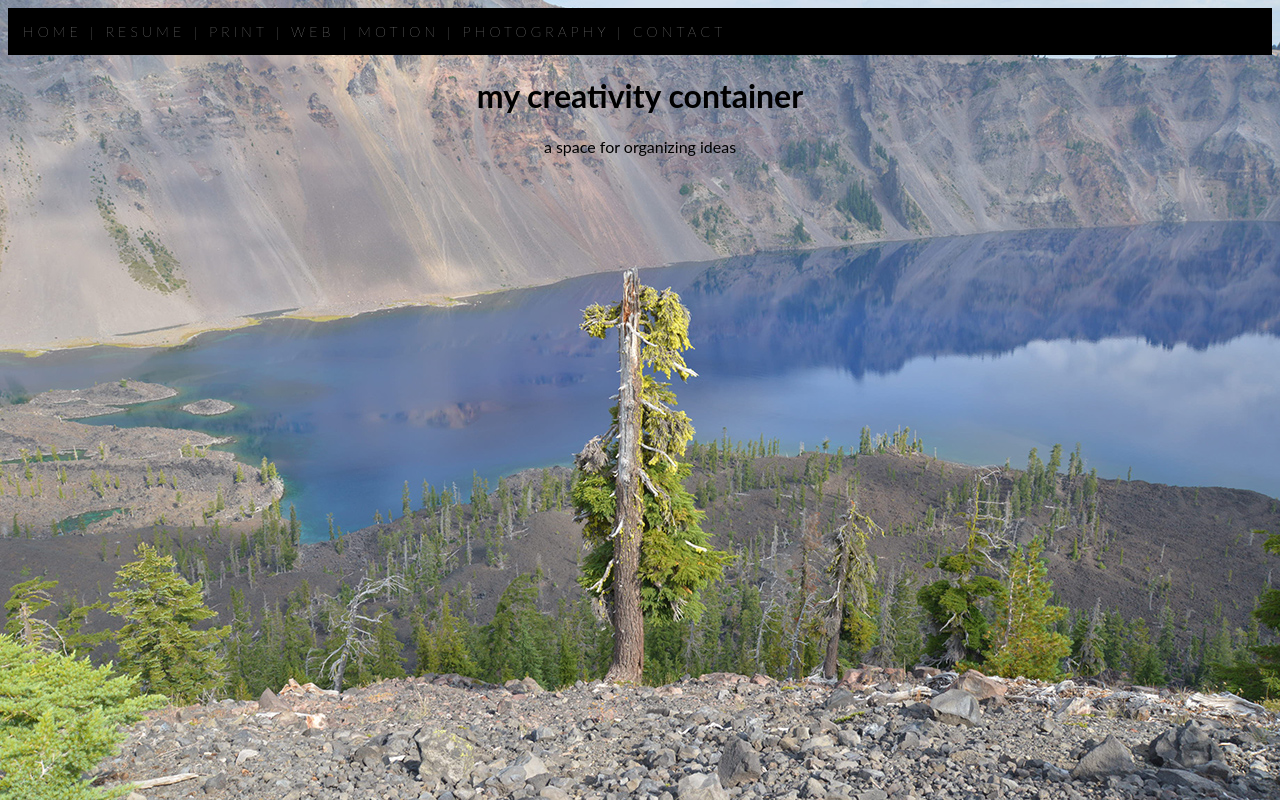
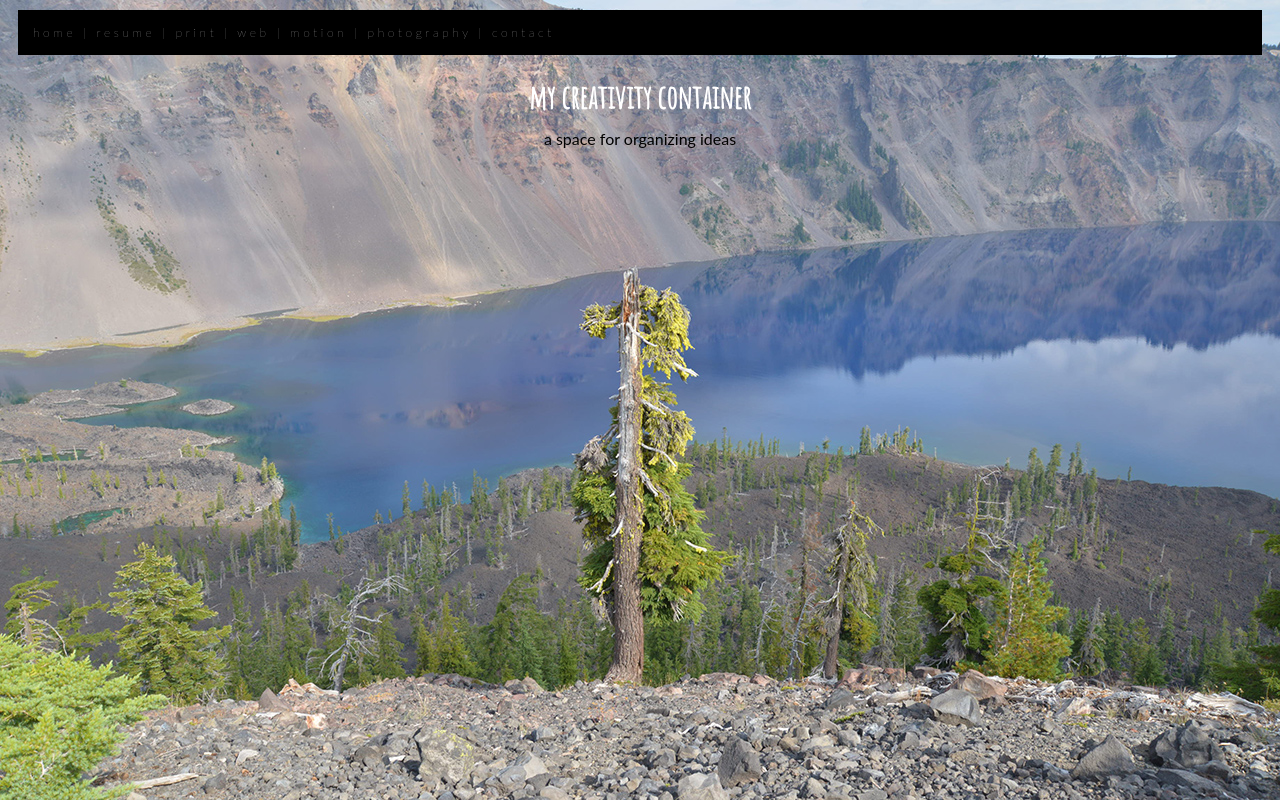
Before and after one commit to ikakika/ikakika.github.io, a plain HTML site: page unit_3/index.html in a window 1280 px wide. Drawn offline with Linux system fonts and the light colour scheme.

Commit message:
more changes

```diff
--- a/unit_3/css/style.css
+++ b/unit_3/css/style.css
@@ -1,23 +1,36 @@
+
+@import url(https://fonts.googleapis.com/css?family=Amatic+SC);
+
 body {
 	    background:url(https://ikakika.github.io/unit_3/images/Oregon.jpg);
-		no-repeat;
-		font-family:Lato, sans-serif;
+	    background-repeat: no-repeat;
+		font-family:'Lato', sans-serif;
+		font:25px;
 		}
 
-h1, p {
-    color: black;
-	text-align:center;
+h1, p{
+	font-family: 'Amatic SC', sans-serif;
+    color: white;
+	text-align: center;
+	font-family:'Amatic SC', sans-serif;
 
+ }
+
+#subtitle {
+	font-family:'Lato', sans-serif;
+	color:#000;
+	line-height: 0px;
 }
 
 #menu {
-	background-color:black;
-	color:white;
-
-	margin:0;
-	padding:15px;
+	background-color: black;
+	color: white;
+	margin:10px;
+	padding:5px;
 	text-align:left;
 	font-weight:100;
-	font-size:14px;
+	font-size:12px;
 	letter-spacing:.3em;
+	line-height:35px;
+	padding-left: 15px;
 }
--- a/unit_3/index.html
+++ b/unit_3/index.html
@@ -12,12 +12,12 @@
 
 <body>
 <div id="menu">
-HOME  |  RESUME  |  PRINT  |  WEB  |  MOTION  |  PHOTOGRAPHY  |  CONTACT
+home  |  resume  |  print  |  web |  motion  |  photography  |  contact
 </div>
 
-<div id="main">
+
 	<h1>my creativity container</h1>
-	<p>a space for organizing ideas </p>
-</div>
+	<p id="subtitle">a space for organizing ideas </p>
+
 </body>
 </html>
```
